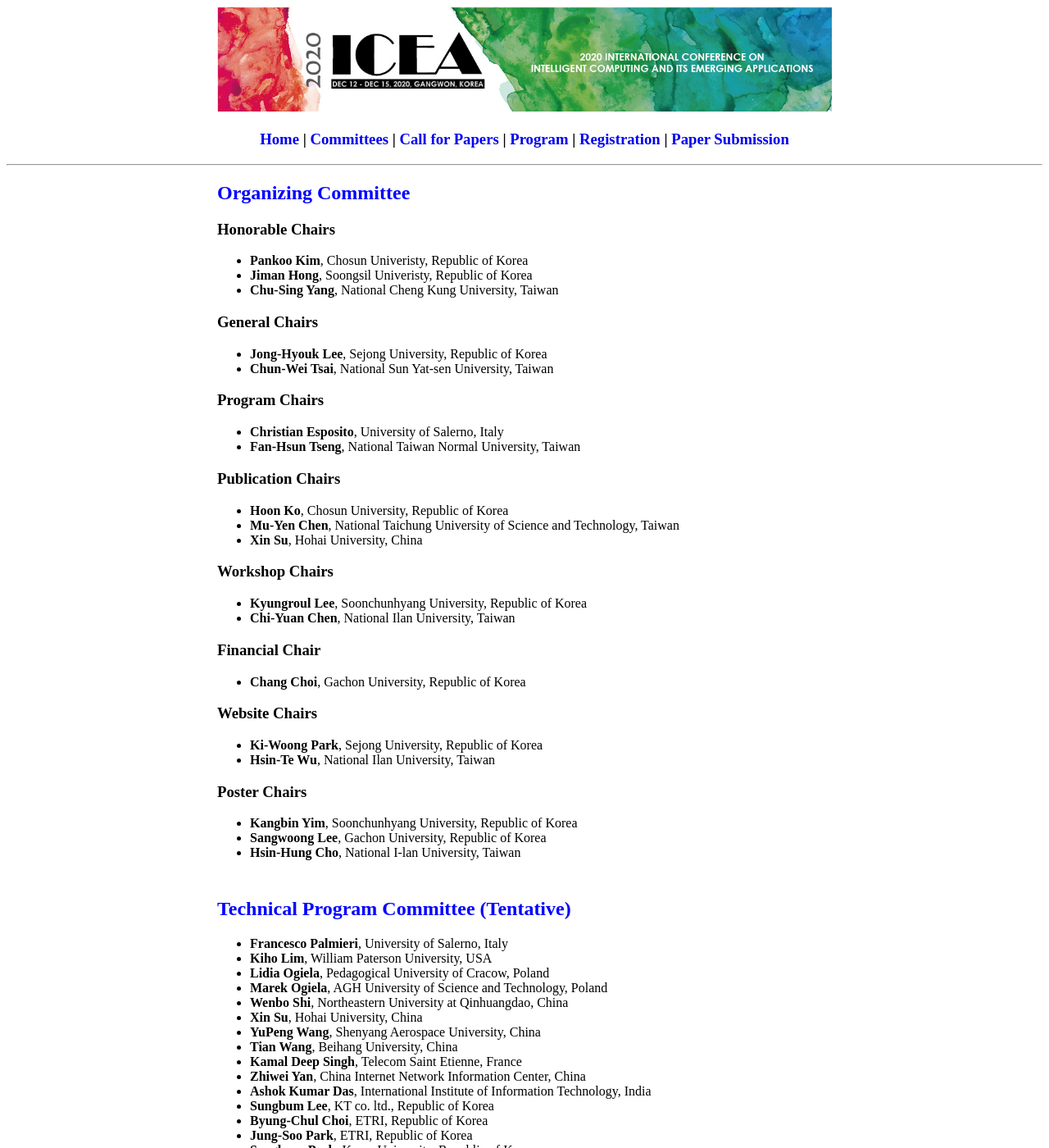
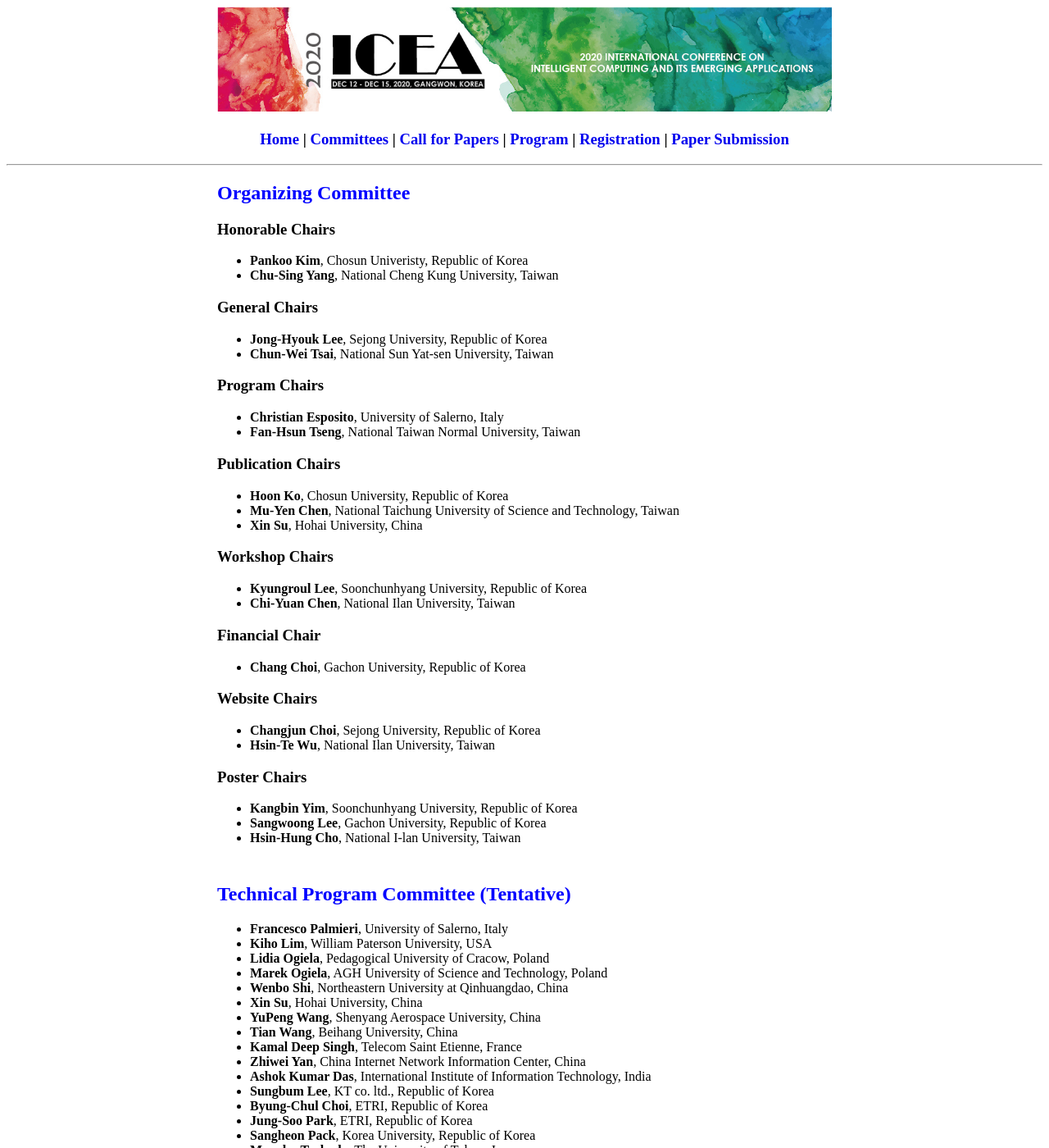
Before and after one commit to icea-conf/2020, a Jekyll site: the page built from committee/index.html, in a window 1280 px wide and 1400 px high. Shown: the whole window at 82% size. Built offline with Jekyll 4.4.1, drawn with Linux system fonts in a browser that asks for light colours; some of the changed text lies outside the part shown.

Commit message:
Update index.html

```diff
--- a/committee/index.html
+++ b/committee/index.html
@@ -9,7 +9,6 @@ title: ICEA 2020
 				<h3>Honorable Chairs</h3>
 				<ul>
 					<li><b>Pankoo Kim</b>, Chosun Univeristy, Republic of Korea</li>
-					<li><b>Jiman Hong</b>, Soongsil Univeristy, Republic of Korea</li>
 					<li><b>Chu-Sing Yang</b>, National Cheng Kung University, Taiwan</li>
 				</ul>
 
@@ -45,7 +44,7 @@ title: ICEA 2020
 
 				<h3>Website Chairs</h3>
 				<ul>
-					<li><b>Ki-Woong Park</b>, Sejong University, Republic of Korea</li>
+					<li><b>Changjun Choi</b>, Sejong University, Republic of Korea</li>
 					<li><b>Hsin-Te Wu</b>, National Ilan University, Taiwan</li>
 				</ul>
 
```
Also changed, not shown: other parts of committee/index.html (+1 -0 lines).
